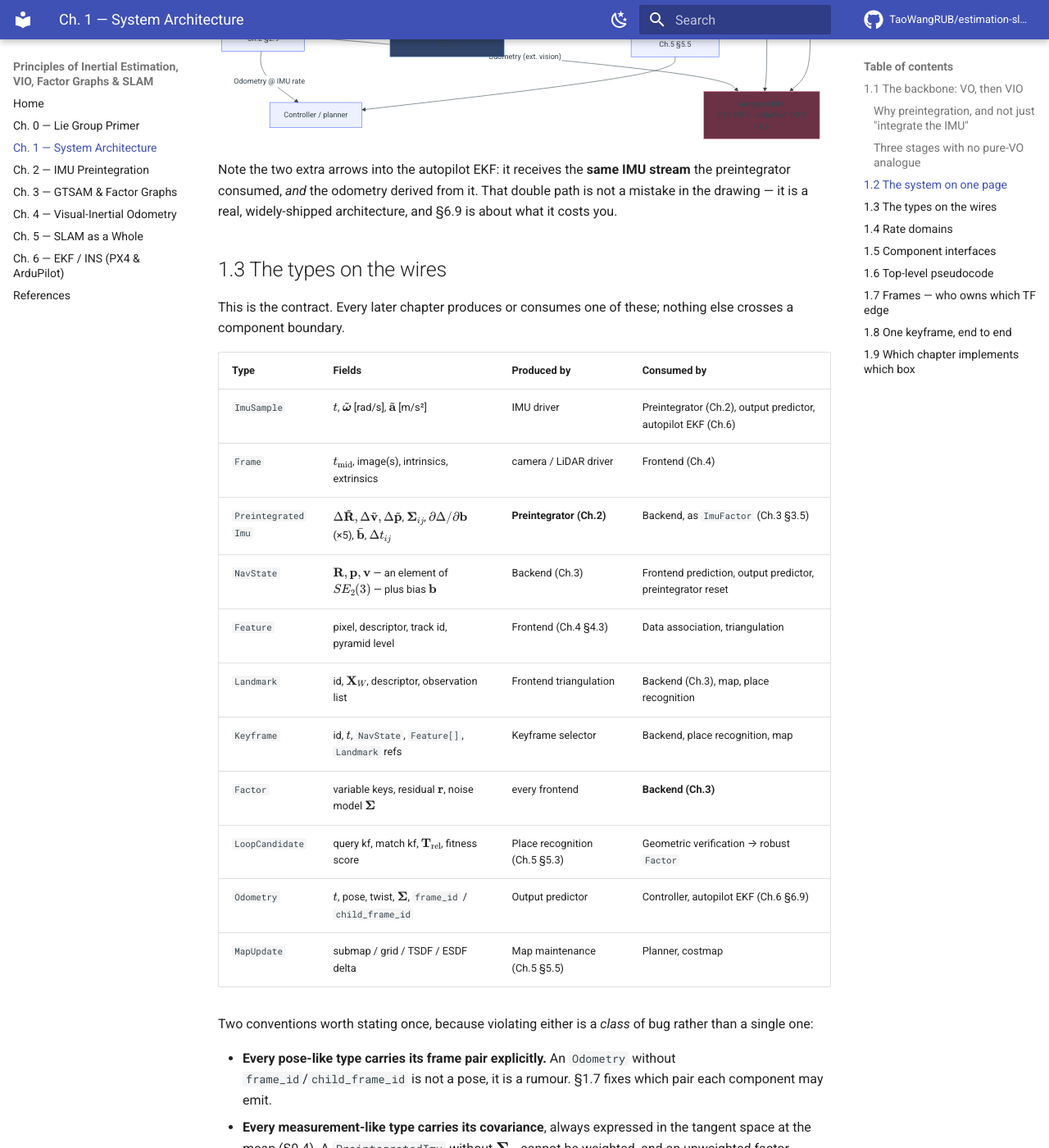
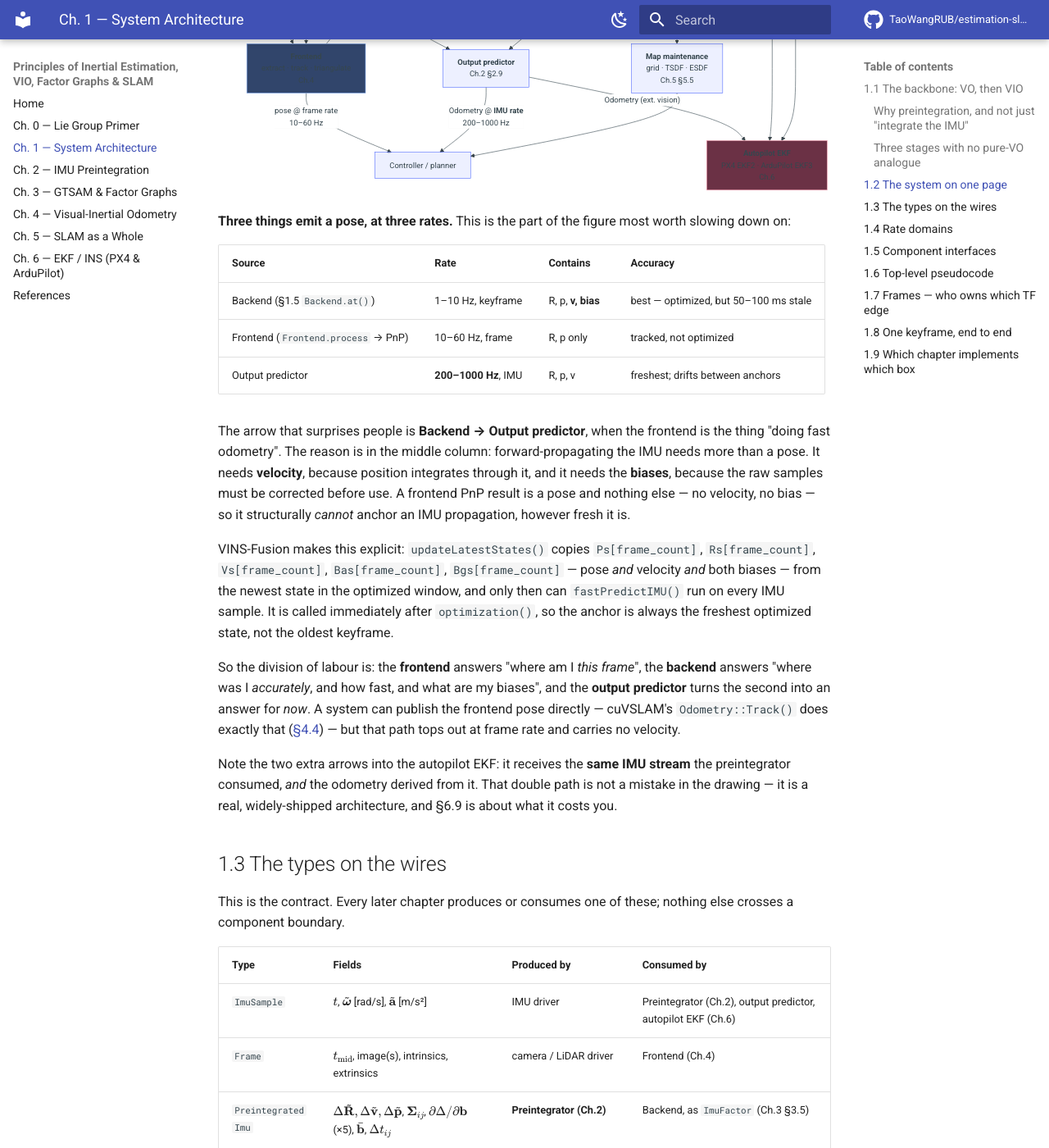
Before and after one commit to TaoWangRUB/estimation-slam-principles, an MkDocs documentation site: the page built from docs/chapter-1.md, in a window 1280 px wide and 1400 px high, scrolled down 3451 px. Shown: the whole window at 82% size. Built offline with MkDocs 1.6.1 and Material for MkDocs 9.7.7, drawn with Linux system fonts in a browser that asks for light colours; comment, search, counter and statistics services are not loaded.

Commit message:
Ch.1 §1.2: explain why the output predictor anchors on the backend
Raised as a fair objection: the frontend is what does fast pose
estimation, so why does the output predictor take its input from the
backend? Two things were wrong or missing in the figure.

Missing: the frontend's own per-frame pose was not drawn as an output
at all, even though §4.4 shows cuVSLAM publishing exactly that from
Odometry::Track(). Added, at frame rate.

Unexplained: the reason the anchor must come from the backend is not
freshness, it is content. Forward-propagating the IMU needs velocity —
position integrates through it — and it needs both biases, since raw
samples must be corrected before use. A frontend PnP result is a pose
and nothing else, so it cannot anchor an IMU propagation however fresh
it is. The NavState edge is now labelled with what it actually carries.

Grounded in VINS: updateLatestStates() copies Ps/Rs/Vs/Bas/Bgs at
frame_count — pose, velocity and both biases — from the newest state in
the optimized window, and is called immediately after optimization(),
which is what makes fastPredictIMU() possible on every IMU sample.

Added a three-row table separating the three pose sources by rate and
content: backend (1-10 Hz, R p v bias, best but stale), frontend
(10-60 Hz, R p only), output predictor (200-1000 Hz, freshest).

````diff
--- a/docs/chapter-1.md
+++ b/docs/chapter-1.md
@@ -106,11 +106,12 @@ flowchart TB
   GV -->|reject| PR
   GV -->|"LoopFactor (robust)"| BE
 
-  BE -->|NavState| OUTP
+  BE -->|"NavState = R, p, <b>v</b>, <b>bias</b><br/>the anchor"| OUTP
   BE -->|NavState| FE
   BE -->|"Keyframe + NavState"| MAP["<b>Map maintenance</b><br/>grid · TSDF · ESDF<br/>Ch.5 §5.5"]
 
-  OUTP -->|"Odometry @ IMU rate"| CTRL["Controller / planner"]
+  FE -->|"pose @ frame rate<br/>10–60 Hz"| CTRL["Controller / planner"]
+  OUTP -->|"Odometry @ <b>IMU rate</b><br/>200–1000 Hz"| CTRL
   OUTP -->|"Odometry (ext. vision)"| EKF["<b>Autopilot EKF</b><br/>PX4 EKF2 · ArduPilot EKF3<br/>Ch.6"]
   ABS --> EKF
   IMU --> EKF
@@ -121,6 +122,20 @@ flowchart TB
   style FE fill:#31456b,stroke:#8ab4f8,color:#fff
   style EKF fill:#6b3145,stroke:#f8a1b4,color:#fff
 ```
+
+**Three things emit a pose, at three rates.** This is the part of the figure most worth slowing down on:
+
+| Source | Rate | Contains | Accuracy |
+|---|---|---|---|
+| Backend (§1.5 `Backend.at()`) | 1–10 Hz, keyframe | R, p, **v, bias** | best — optimized, but 50–100 ms stale |
+| Frontend (`Frontend.process` → PnP) | 10–60 Hz, frame | R, p only | tracked, not optimized |
+| Output predictor | **200–1000 Hz**, IMU | R, p, v | freshest; drifts between anchors |
+
+The arrow that surprises people is **Backend → Output predictor**, when the frontend is the thing "doing fast odometry". The reason is in the middle column: forward-propagating the IMU needs more than a pose. It needs **velocity**, because position integrates through it, and it needs the **biases**, because the raw samples must be corrected before use. A frontend PnP result is a pose and nothing else — no velocity, no bias — so it structurally *cannot* anchor an IMU propagation, however fresh it is.
+
+VINS-Fusion makes this explicit: `updateLatestStates()` copies `Ps[frame_count]`, `Rs[frame_count]`, `Vs[frame_count]`, `Bas[frame_count]`, `Bgs[frame_count]` — pose *and* velocity *and* both biases — from the newest state in the optimized window, and only then can `fastPredictIMU()` run on every IMU sample. It is called immediately after `optimization()`, so the anchor is always the freshest optimized state, not the oldest keyframe.
+
+So the division of labour is: the **frontend** answers "where am I *this frame*", the **backend** answers "where was I *accurately*, and how fast, and what are my biases", and the **output predictor** turns the second into an answer for *now*. A system can publish the frontend pose directly — cuVSLAM's `Odometry::Track()` does exactly that ([§4.4](chapter-4.md)) — but that path tops out at frame rate and carries no velocity.
 
 Note the two extra arrows into the autopilot EKF: it receives the **same IMU stream** the preintegrator consumed, *and* the odometry derived from it. That double path is not a mistake in the drawing — it is a real, widely-shipped architecture, and §6.9 is about what it costs you.
 
````
